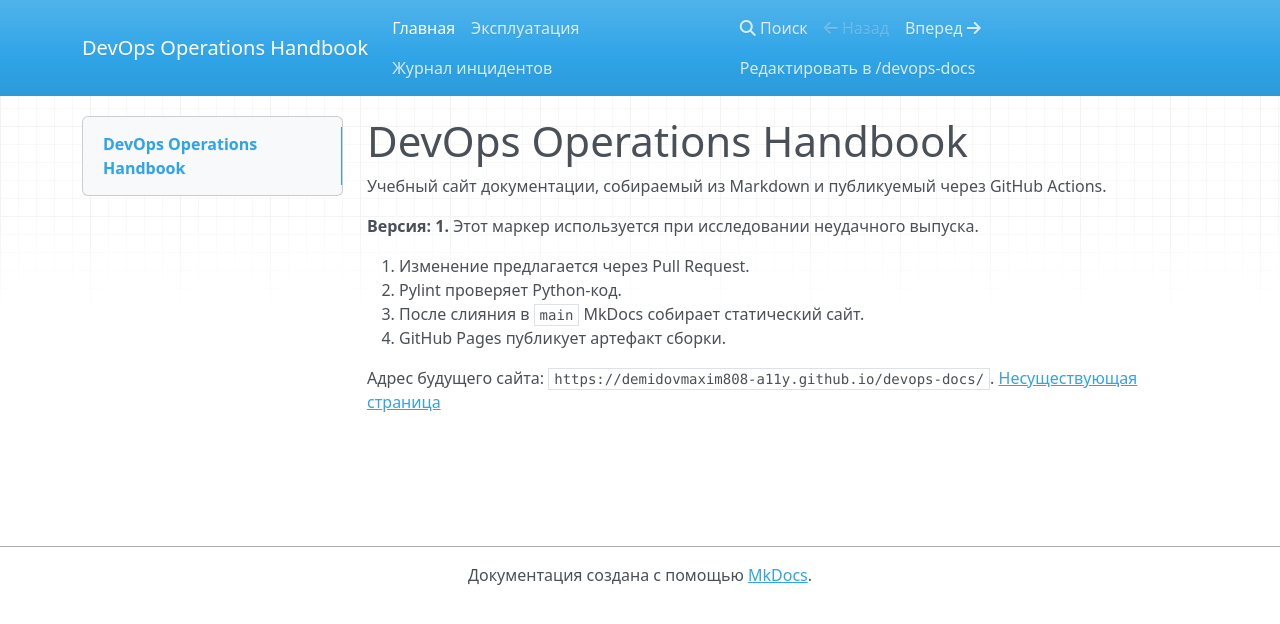
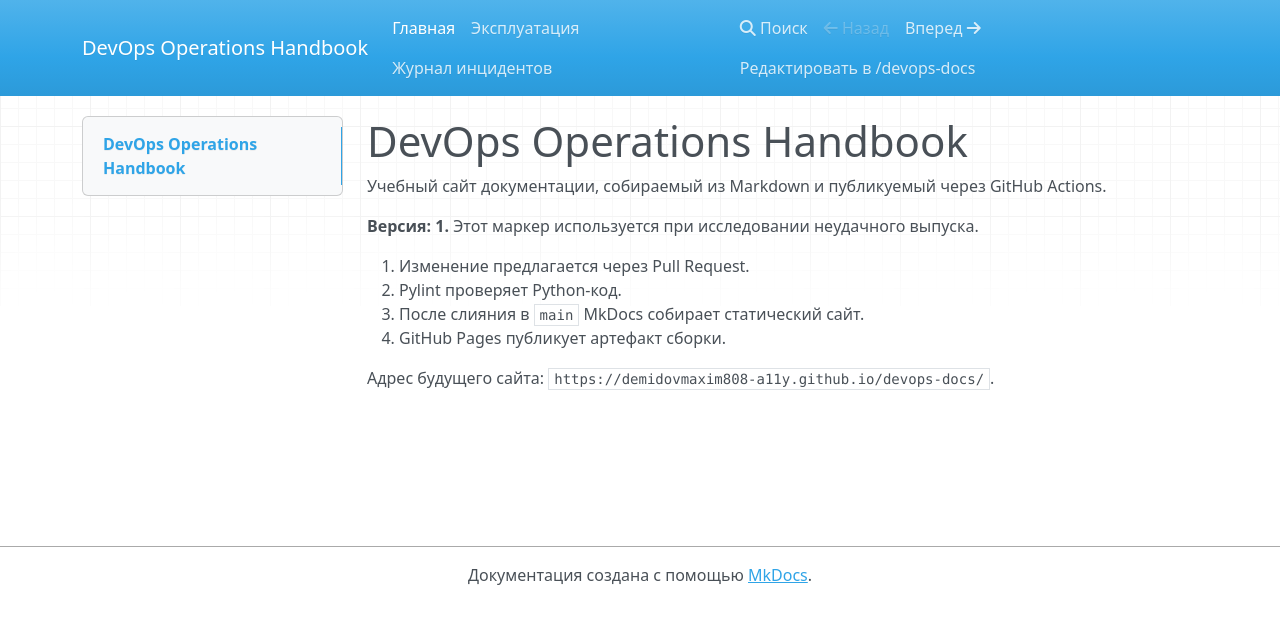
Before and after one commit to demidovmaxim808-a11y/devops-docs, an MkDocs documentation site: the page built from docs/index.md, in a window 1280 px wide. Shown: the top 624 px of the page. Built offline with MkDocs 1.6.1, drawn with Linux system fonts in a browser that asks for light colours; nearby versions of some CDN libraries.

Commit message:
docs: remove broken internal link

```diff
--- a/docs/index.md
+++ b/docs/index.md
@@ -10,4 +10,3 @@
 4. GitHub Pages публикует артефакт сборки.
 
 Адрес будущего сайта: `https://demidovmaxim808-a11y.github.io/devops-docs/`.
-[Несуществующая страница](missing.md)
```
